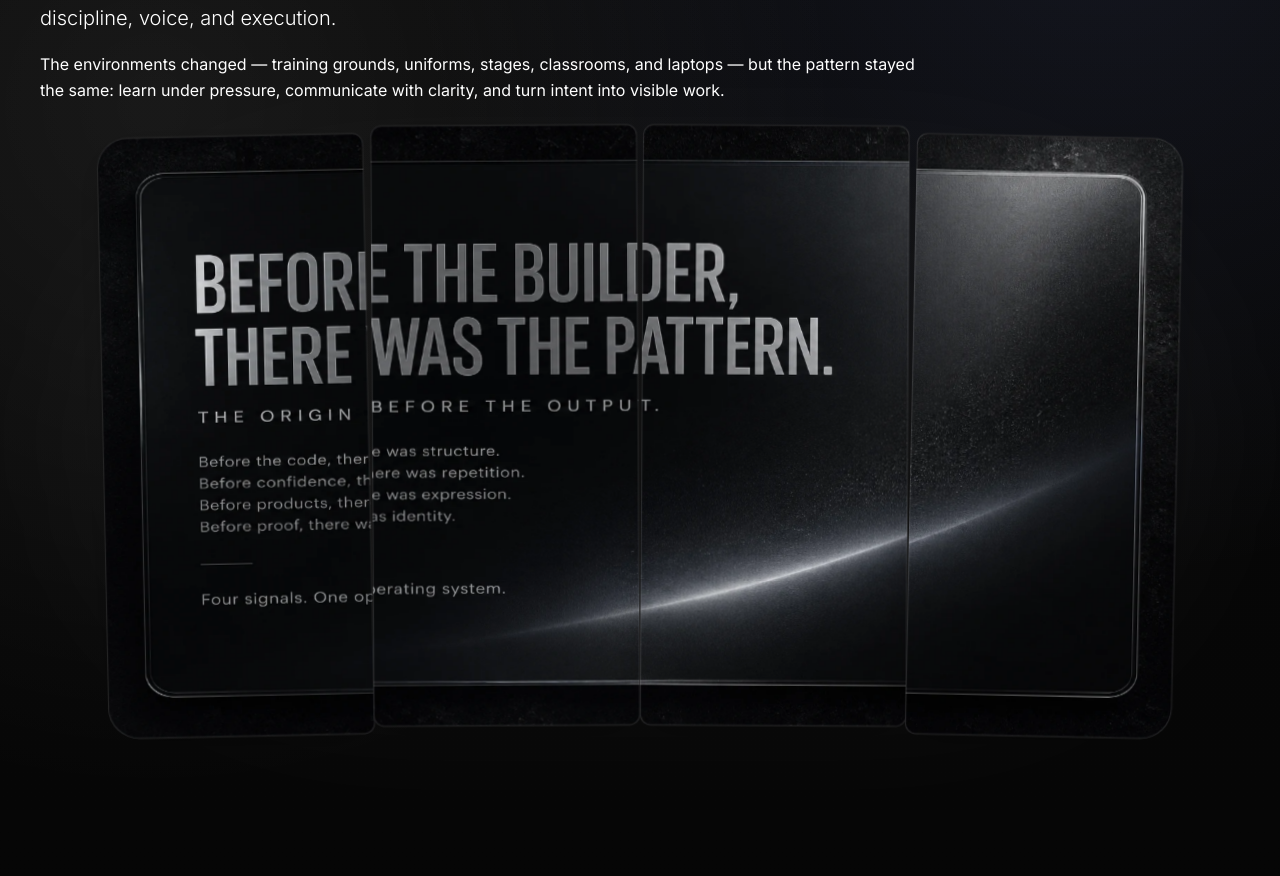
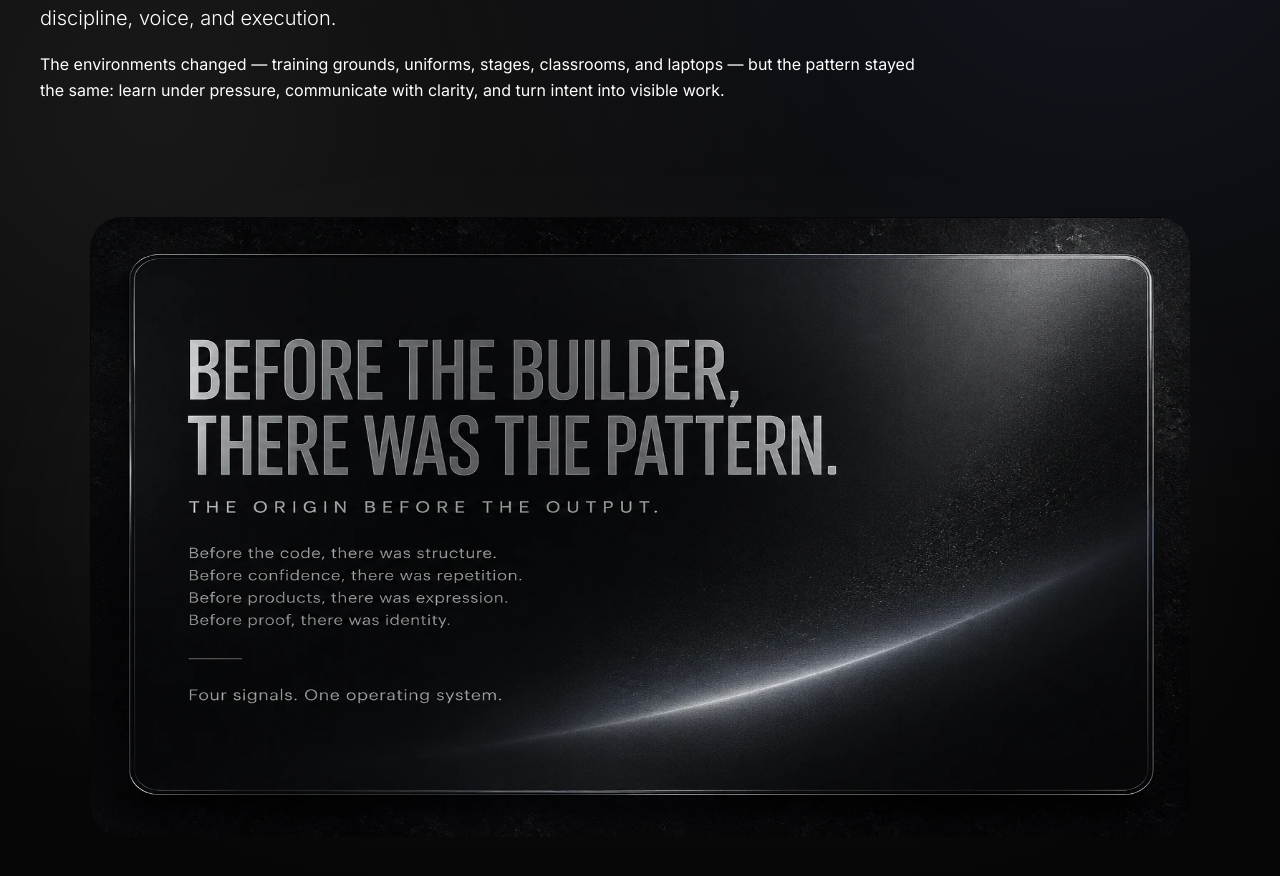
Before and after one commit to batmanvigilante7/hemanthsai, a React (Vite) app: page / in a window 1280 px wide. Shown: the part 1328-2204 px from the top of the page. Built offline with nearby package versions, Linux system fonts and the light colour scheme.

Commit message:
Adjust split card stage positioning and subtle hint timings

```diff
--- a/src/components/IdentityStack.tsx
+++ b/src/components/IdentityStack.tsx
@@ -29,7 +29,8 @@ const tableRotateZ = [-7.5, -2, 2, 7.5];
 
 function SplitFlipCard({ signal, index, progress, onOpen }: { signal: IdentitySignal; index: number; progress: MotionValue<number>; onOpen: () => void }) {
   const x = useTransform(progress, [0, 0.06, 0.10, 0.24, 0.80, 0.88, 0.96, 1], [joinedX[index], joinedX[index], joinedX[index], tableX[index], tableX[index], tableX[index], joinedX[index], joinedX[index]]);
-  const y = useTransform(progress, [0, 0.06, 0.10, 0.24, 0.80, 0.88, 0.96, 1], [0, 0, 0, tableY[index], tableY[index], tableY[index], 0, 0]);
+  const openSafeY = 72;
+  const y = useTransform(progress, [0, 0.06, 0.10, 0.24, 0.80, 0.88, 0.96, 1], [0, 0, 0, tableY[index] + openSafeY, tableY[index] + openSafeY, tableY[index] + openSafeY, 0, 0]);
   const rotateZ = useTransform(progress, [0, 0.06, 0.10, 0.24, 0.80, 0.88, 0.96, 1], [0, 0, 0, tableRotateZ[index], tableRotateZ[index], tableRotateZ[index], 0, 0]);
   const rotateY = useTransform(progress, [0, 0.24, 0.32, 0.80, 0.88, 1], [0, 0, 180, 180, 360, 360]);
   const scale = useTransform(progress, [0, 0.24, 0.80, 1], [1, 0.94, 0.94, 1]);
@@ -64,8 +65,28 @@ function CinematicSplitIntroCard({ mobile = false, onOpen }: { mobile?: boolean;
     return <FadeIn><div><h3 className="mb-5 max-w-5xl text-[clamp(2.15rem,13vw,3.8rem)] font-black uppercase leading-[0.82] tracking-[-0.095em] text-white">Before the builder,<br />there was the pattern.</h3><div className="noise relative overflow-hidden rounded-[2rem] border border-white/14 bg-[#070707] shadow-[0_44px_170px_rgba(0,0,0,0.62)]"><img src={posterAsset} alt="Before the builder, there was the pattern. The origin before the output." className="w-full" /></div></div></FadeIn>;
   }
   const ref = useRef<HTMLDivElement | null>(null);
-  const { scrollYProgress } = useScroll({ target: ref, offset: ['start start', 'end end'] });
-  return <div ref={ref} className="relative hidden min-h-[220vh] md:block"><div className="sticky top-0 grid h-screen place-items-center overflow-visible pt-[2vh]"><div className="relative h-[min(64vh,620px)] w-[min(92vw,1100px)] -translate-y-[12vh]" style={{ perspective: 1400, transformStyle: 'preserve-3d' }}><div className="pointer-events-none absolute inset-0 -z-10 rounded-full bg-white/[0.045] blur-[90px]" />{identitySignals.map((signal, index) => <SplitFlipCard key={signal.title} signal={signal} index={index} progress={scrollYProgress} onOpen={() => onOpen?.(index)} />)}</div></div></div>;
+  const { scrollYProgress } = useScroll({ target: ref, offset: ['start 75%', 'end end'] });
+  return (
+    <div ref={ref} className="relative hidden min-h-[220vh] md:block">
+      <div className="sticky top-0 grid h-screen place-items-center overflow-visible">
+        <div
+          className="relative h-[min(64vh,620px)] w-[min(92vw,1100px)]"
+          style={{ perspective: 1400, transformStyle: 'preserve-3d' }}
+        >
+          <div className="pointer-events-none absolute inset-0 -z-10 rounded-full bg-white/[0.045] blur-[90px]" />
+          {identitySignals.map((signal, index) => (
+            <SplitFlipCard
+              key={signal.title}
+              signal={signal}
+              index={index}
+              progress={scrollYProgress}
+              onOpen={() => onOpen?.(index)}
+            />
+          ))}
+        </div>
+      </div>
+    </div>
+  );
 }
 
 function MobileStackCard({ signal, index, progress, onOpen }: { signal: IdentitySignal; index: number; progress: MotionValue<number>; onOpen: () => void }) {
```
